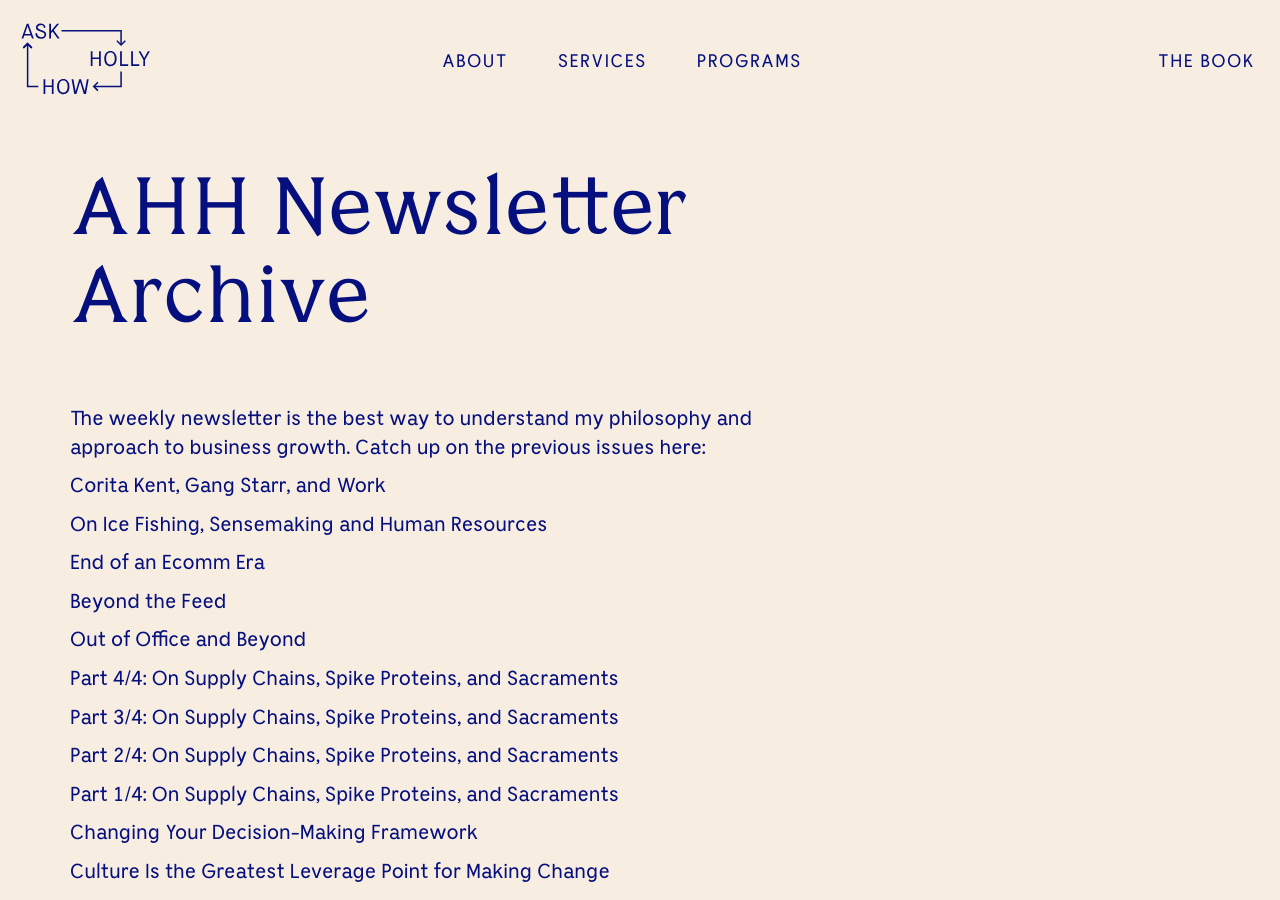
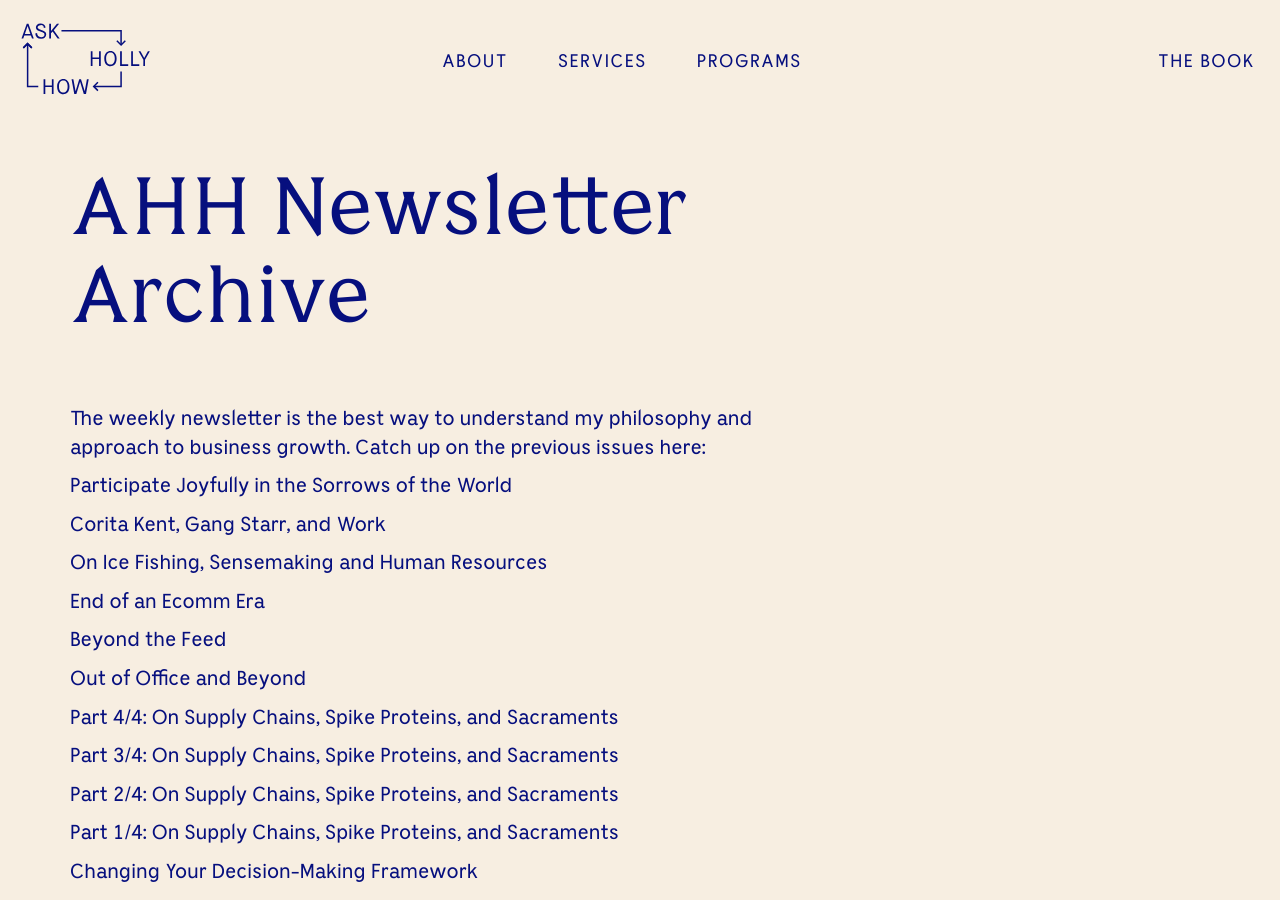
Before and after one commit to hollyhoward78/ask-holly-how, a Jekyll site: the page built from _posts/2017-06-22-intropost.md, in a window 1280 px wide and 900 px high. Built offline with Jekyll 4.4.1, drawn with Linux system fonts in a browser that asks for light colours; a script that is not in the unit is left out; comment, search, counter and statistics services are not loaded.

Commit message:
Update Resources “2017-06-22-intropost”

```diff
--- a/_posts/2017-06-22-intropost.md
+++ b/_posts/2017-06-22-intropost.md
@@ -4,6 +4,8 @@ title: AHH Newsletter Archive
 date: 2021-05-31T22:35:39.433Z
 ---
 The weekly newsletter is the best way to understand my philosophy and approach to business growth. Catch up on the previous issues here:
+
+[Participate Joyfully in the Sorrows of the World](https://us9.campaign-archive.com/?u=5d546171d6acc818005d962e1&id=a2f4073a46)
 
 [Corita Kent, Gang Starr, and Work](https://us9.campaign-archive.com/?u=5d546171d6acc818005d962e1&id=b06cf429b4)
 
```
